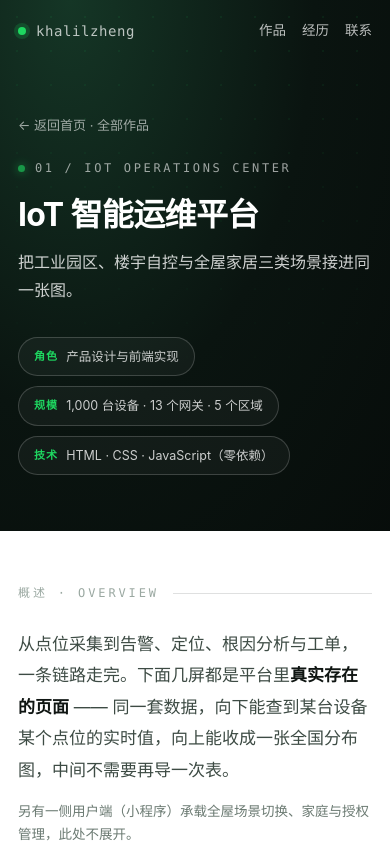
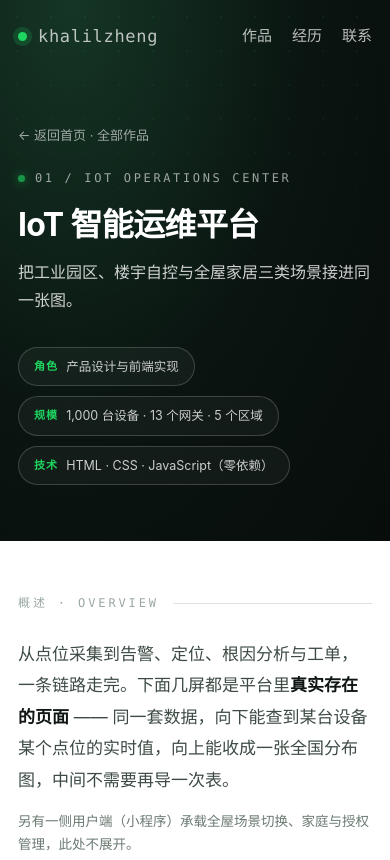
Before and after one commit to khalilyong221/khalilyong221.github.io, a plain HTML site: page demo/index.html in a window 390 px wide. Shown: the top 860 px of the page. Drawn offline with Linux system fonts and the light colour scheme.

Commit message:
顶栏字号向筑星云对齐（链接 16px/品牌 20px/栏高 72px）+ 修掉滚动后白底白字的 bug；删除 10 张已弃用的 demo 旧图

```diff
--- a/demo/index.html
+++ b/demo/index.html
@@ -36,18 +36,18 @@ a:focus-visible,button:focus-visible{outline:2px solid var(--accent);outline-off
 /* ── 顶栏（与首页同一套） ── */
 .nav{position:fixed;top:0;left:0;right:0;z-index:20;border-bottom:1px solid transparent;transition:background .25s ease,border-color .25s ease,box-shadow .25s ease}
 .nav.scrolled{background:rgba(255,255,255,.9);-webkit-backdrop-filter:blur(12px);backdrop-filter:blur(12px);border-bottom-color:var(--line);box-shadow:0 1px 14px rgba(15,21,18,.05)}
-.nav-in{height:62px;display:flex;align-items:center;justify-content:space-between}
-.brand{display:flex;align-items:center;gap:10px;font:500 14px/1 var(--mono);letter-spacing:.04em;text-decoration:none}
-.brand i{width:8px;height:8px;border-radius:50%;background:var(--accent-br);box-shadow:0 0 0 4px rgba(30,215,96,.18)}
-.nav-links{display:flex;gap:30px;align-items:center}
-.nav-links a{font-size:13.5px;text-decoration:none;color:var(--muted);transition:color .15s ease}
+.nav-in{height:72px;display:flex;align-items:center;justify-content:space-between}
+.brand{display:flex;align-items:center;gap:11px;font:500 20px/1 var(--mono);letter-spacing:.04em;text-decoration:none}
+.brand i{width:9px;height:9px;border-radius:50%;background:var(--accent-br);box-shadow:0 0 0 5px rgba(30,215,96,.18)}
+.nav-links{display:flex;gap:32px;align-items:center}
+.nav-links a{font-size:16px;text-decoration:none;color:var(--muted);transition:color .15s ease}
 .nav-links a:hover{color:var(--accent)}
 .nav .on-deep{color:rgba(255,255,255,.72)}
 .nav .on-deep:hover{color:var(--accent-br)}
 .nav .on-deep .brand{color:#fff}
 
 /* ── 项目头（沿用首页 hero 的深色渐变，让透明顶栏可读） ── */
-.p-hero{position:relative;overflow:hidden;padding:132px 0 72px;color:#fff;
+.p-hero{position:relative;overflow:hidden;padding:142px 0 72px;color:#fff;
   background:radial-gradient(120% 150% at 18% 0%,#153626 0%,#0a1410 52%,#070c0a 100%)}
 .p-hero::after{content:"";position:absolute;inset:0;pointer-events:none;opacity:.5;
   background-image:radial-gradient(rgba(30,215,96,.16) 1px,transparent 1px);background-size:34px 34px;
@@ -137,11 +137,13 @@ footer{background:var(--deep);border-top:1px solid rgba(255,255,255,.1);padding:
   .shot.rev .shot-txt{order:2}
   .more{grid-template-columns:1fr}
   .sec{padding:56px 0}
-  .p-hero{padding:112px 0 56px}
+  .p-hero{padding:122px 0 56px}
   .shots{gap:56px}
 }
 @media (max-width:640px){
-  .nav-links{gap:16px}
+  .nav-links{gap:20px}
+  .brand{font-size:17px}
+  .nav-links a{font-size:15px}
   .container{width:calc(100% - 36px)}
   .duo{grid-template-columns:1fr}
 }
@@ -287,9 +289,12 @@ footer{background:var(--deep);border-top:1px solid rgba(255,255,255,.1);padding:
   var nav = document.getElementById('nav');
   var deepSections = [document.querySelector('.p-hero')];
   function onScroll(){
-    nav.classList.toggle('scrolled', window.scrollY > 10);
+    var scrolled = window.scrollY > 10;
+    nav.classList.toggle('scrolled', scrolled);
+    // ⚠️ 必须叠加 !scrolled：顶栏一旦有了自己的白底，背后是什么颜色就无关了，
+    //    否则「已滚动 → 白底」+「在深色项目头范围内 → 白字」= 白底白字，导航栏直接消失。
     var y = window.scrollY + 40;
-    var onDeep = deepSections.some(function(s){
+    var onDeep = !scrolled && deepSections.some(function(s){
       return s && y >= s.offsetTop && y <= s.offsetTop + s.offsetHeight;
     });
     document.querySelectorAll('.nav .on-deep').forEach(function(el){
```
Also changed, not shown: index.html (+13 -8 lines), nuanshu/index.html (+15 -10 lines), pathfinder/index.html (+15 -10 lines), demo/img/ai-diagnosis.png (deleted), demo/img/china-map-city.png (deleted), demo/img/china-map-device-card.png (deleted), demo/img/china-map-nation.png (deleted), demo/img/china-map-province.png (deleted), demo/img/dashboard.png (deleted), demo/img/device-detail.png (deleted), demo/img/topology.png (deleted), demo/img/user-hero.png (deleted), demo/img/user-scenes.png (deleted).
